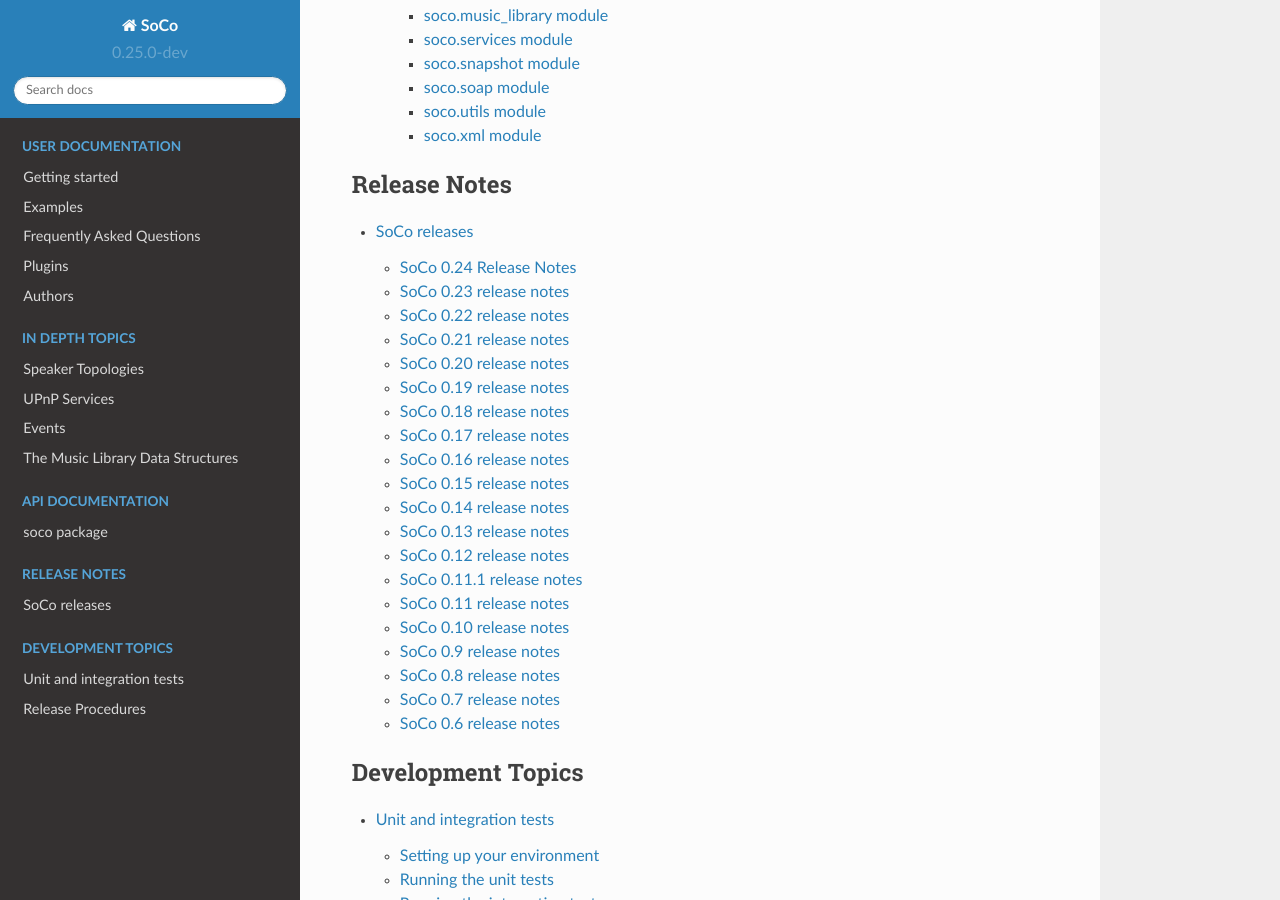
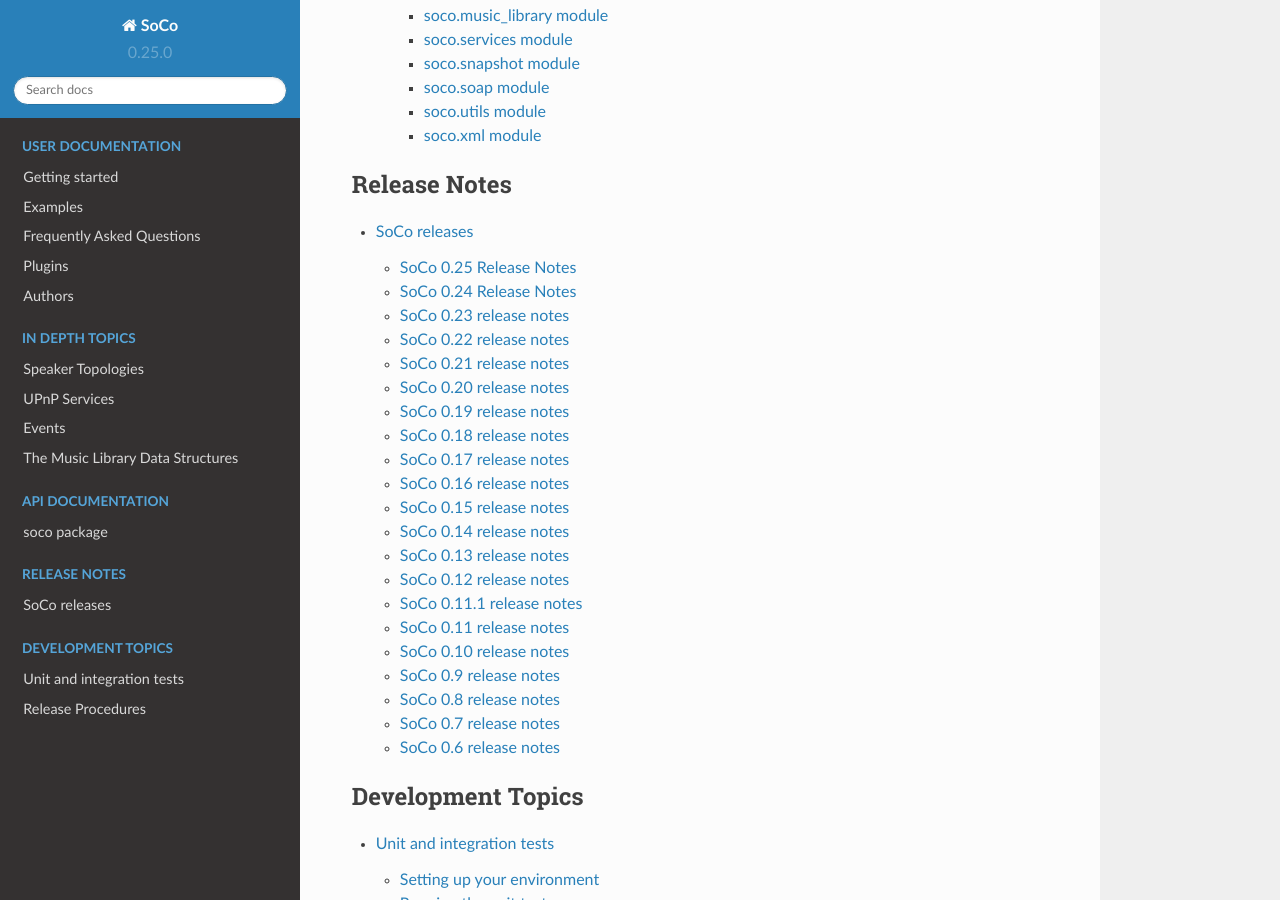
Before and after one commit to SoCo/SoCo, a Sphinx documentation site: the page built from doc/index.rst, in a window 1280 px wide and 900 px high, scrolled down 2912 px. Built offline with Sphinx 7.4.7 and the Read the Docs theme 2.0.0, drawn with Linux system fonts in a browser that asks for light colours.

Commit message:
Finalise v0.25.0 release

```diff
--- a/doc/releases/index.rst
+++ b/doc/releases/index.rst
@@ -7,6 +7,7 @@ SoCo releases
 .. toctree::
    :maxdepth: 1
 
+   0.25
    0.24
    0.23
    0.22
--- a/soco/__init__.py
+++ b/soco/__init__.py
@@ -17,7 +17,7 @@ from .exceptions import SoCoException, UnknownSoCoException
 __author__ = "The SoCo-Team <python-soco@googlegroups.com>"
 # Please increment the version number and add the suffix "-dev" after
 # a release, to make it possible to identify in-development code
-__version__ = "0.25.0-dev"
+__version__ = "0.25.0"
 __website__ = "https://github.com/SoCo/SoCo"
 __license__ = "MIT License"
 
```
Also changed, not shown: doc/releases/0.25.rst (added, +7 -0 lines).
